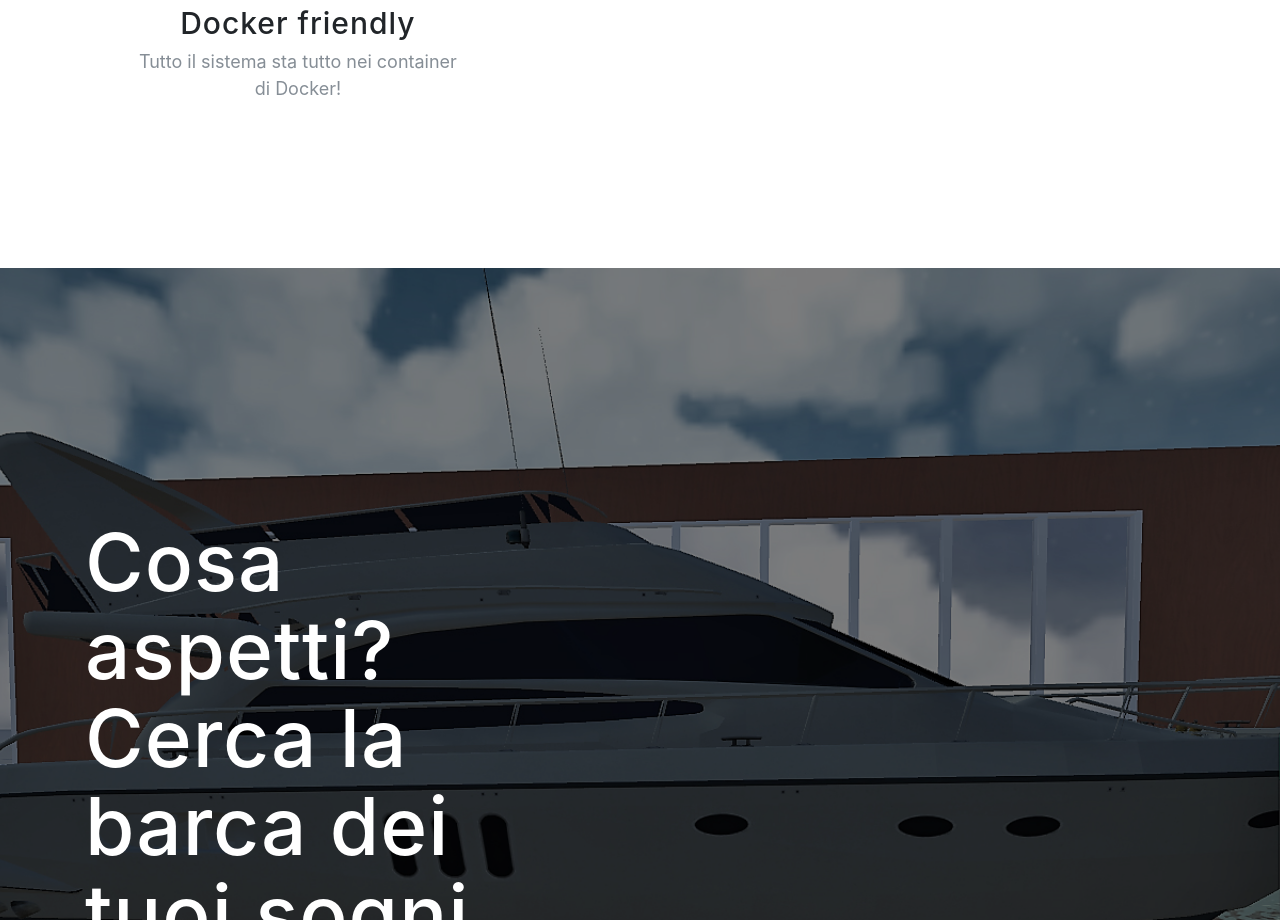
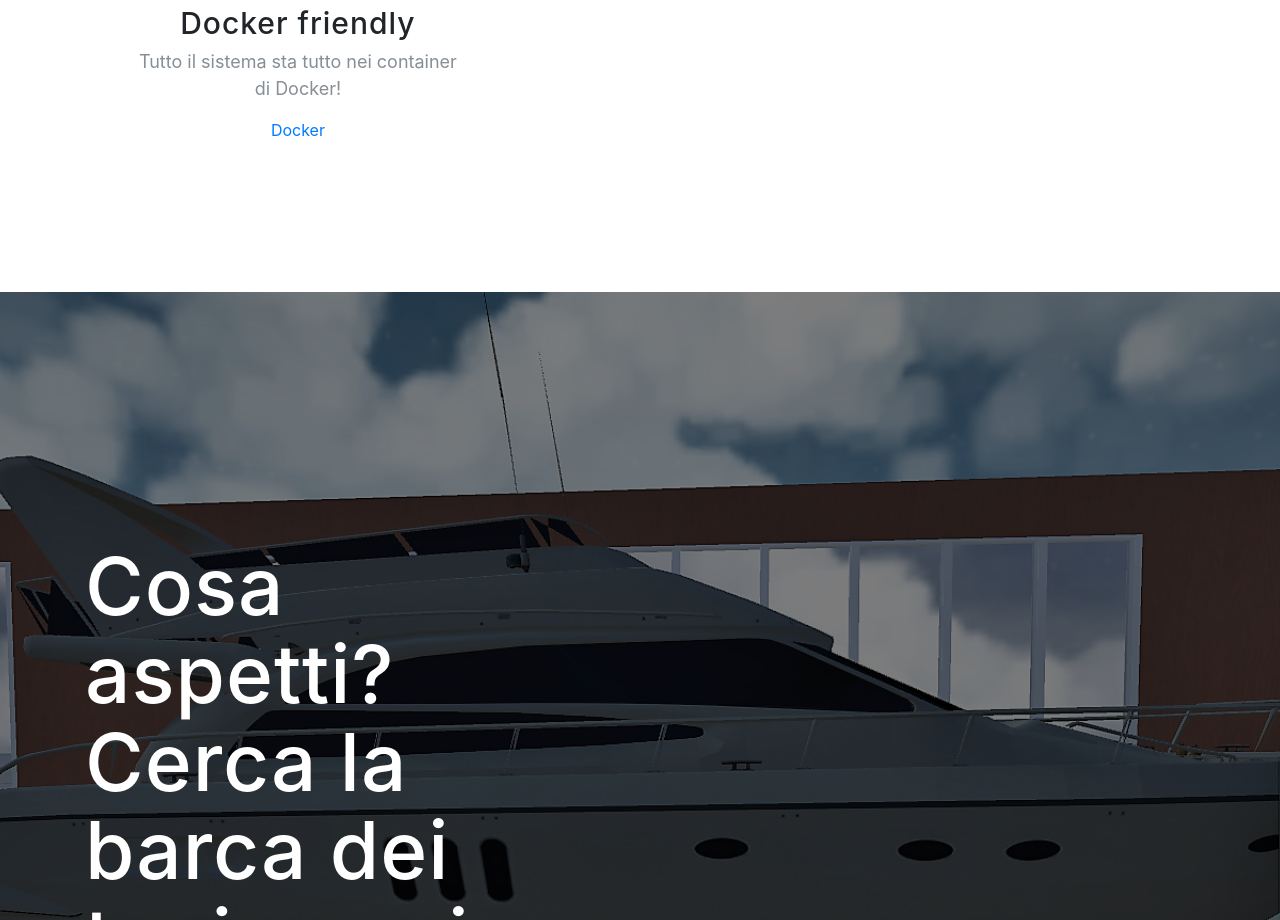
Before and after one commit to totolook/BoatSites, a website with bundled scripts: page index.html in a window 1280 px wide. Shown: the part 2540-3460 px from the top of the page. Built offline with nearby package versions, Linux system fonts and the light colour scheme; a web font is replaced by a local one.

Commit message:
add link docker

```diff
--- a/index.html
+++ b/index.html
@@ -153,6 +153,7 @@
                     <i class="fa text-primary"></i>
                     <h3>Docker friendly</h3>
                     <p class="text-muted">Tutto il sistema sta tutto nei container di Docker!</p>
+                    <a href="https://hub.docker.com/r/totolook/30honores/">Docker</a>
                   </div>
                 </div>
               </div>
```
